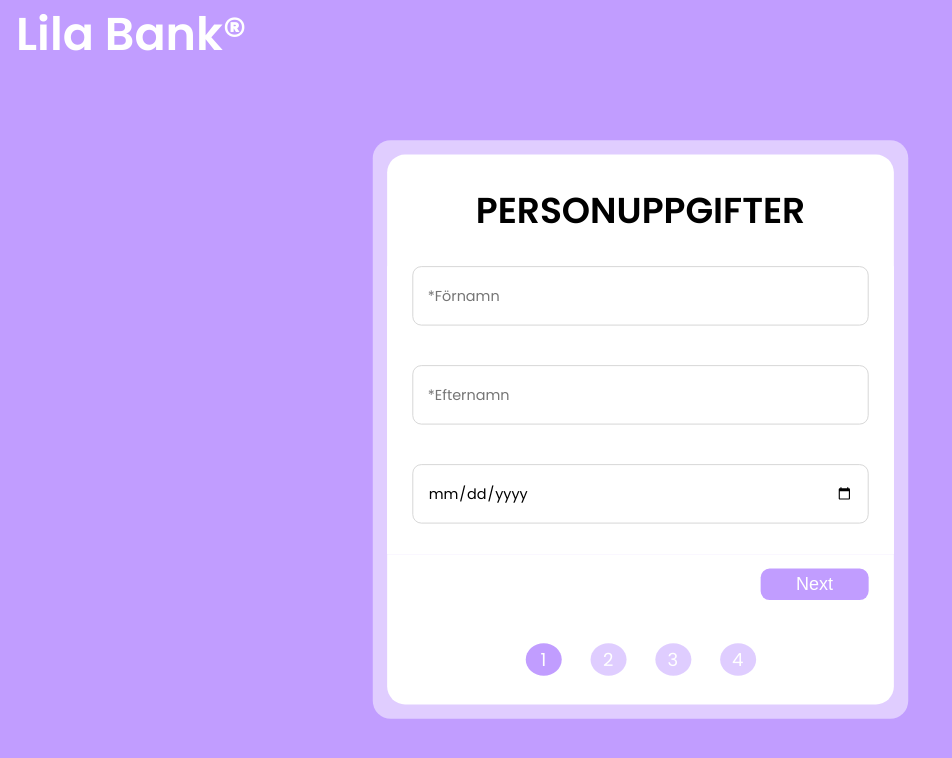
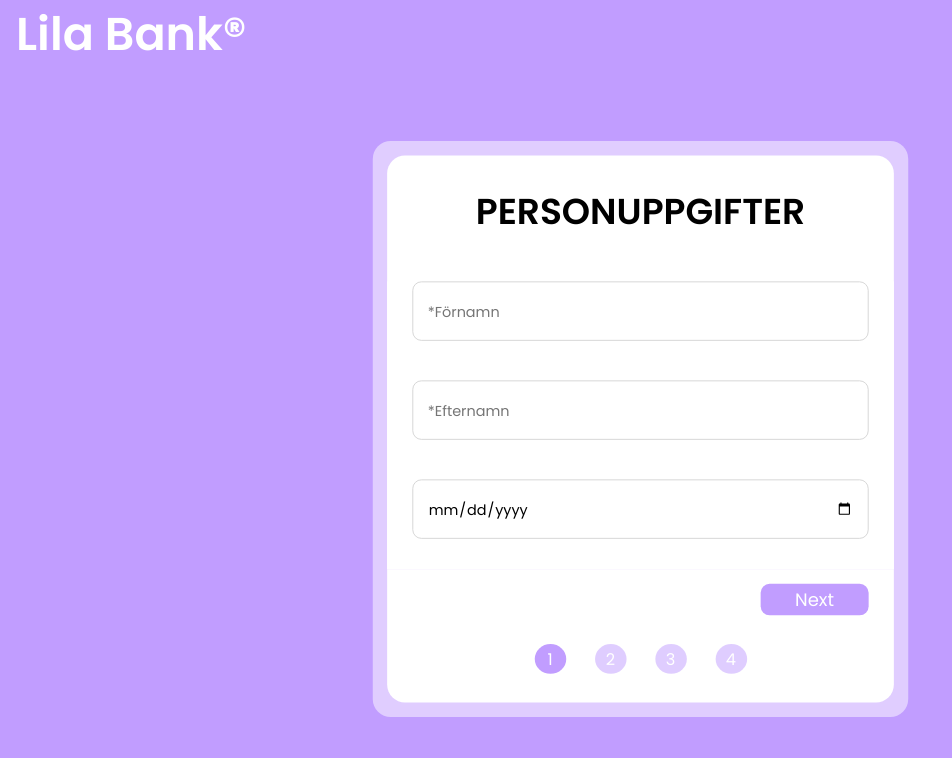
Before and after one commit to Liendea/LoanForm, a React (Vite) app: page / in a window 1280 px wide. Shown: the top 758 px of the page, without its empty margins (0-952 px from the left). Built offline with nearby package versions, Linux system fonts and the light colour scheme.

Commit message:
margin korrigering till menyn

```diff
--- a/src/App.css
+++ b/src/App.css
@@ -75,7 +75,7 @@ h4 {
   justify-content: flex-start;
   width: 100%;
   height: 320px;
-  margin-top: 2rem;
+  margin-top: 3rem;
 }
 
 .form p {
@@ -197,6 +197,7 @@ button {
   border: none;
   font-size: 20px;
   cursor: pointer;
+  font-family: inherit;
 }
 
 button:hover {
@@ -204,16 +205,16 @@ button:hover {
 }
 
 .steps {
-  margin-top: 2rem;
+  margin-top: 1rem;
   display: flex;
 }
 .steps div {
   text-align: center;
-  width: 40px;
+  width: 35px;
   border-radius: 50%;
   background-color: #c19dff82;
   color: white;
-  font-size: 20px;
+  font-size: 18px;
   margin: 1rem;
   padding: 3px;
 }
```
